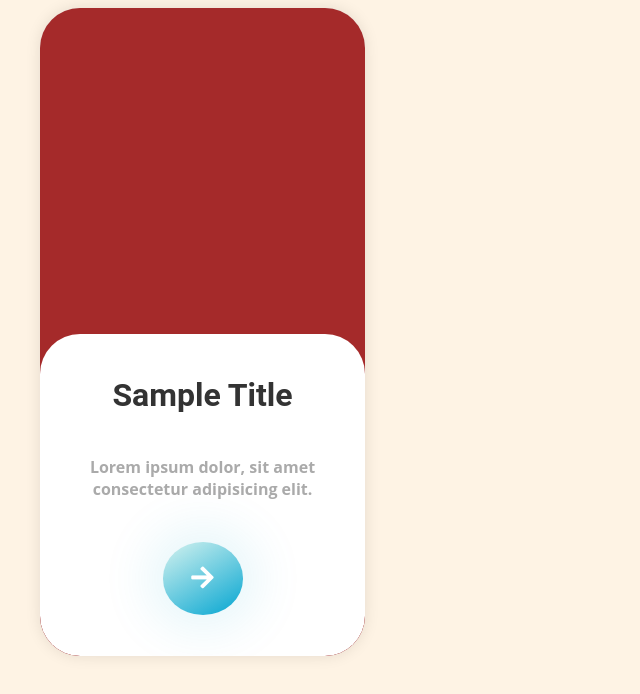
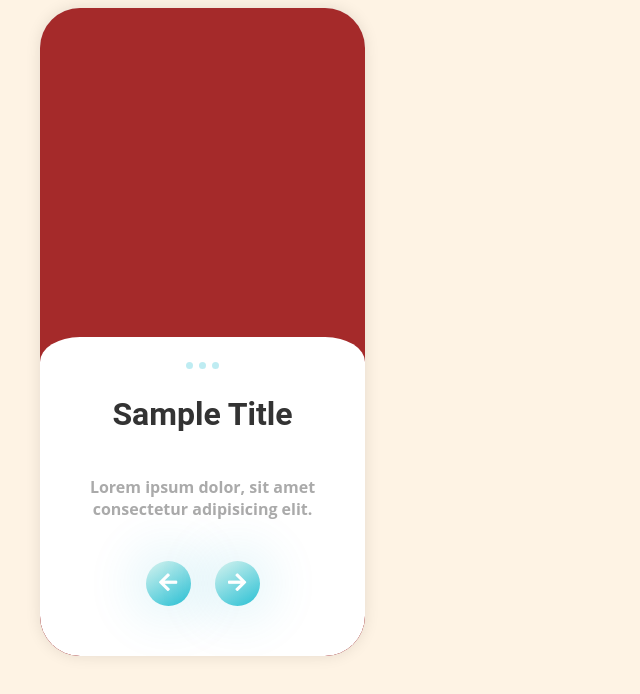
Before and after one commit to kaeuchoa/mobile-carousel-js, a plain HTML site: page task-manager/javascript/index.html in a window 1280 px wide. Shown: the whole page, without its empty margins (0-640 px from the left). Drawn offline with Linux system fonts and the light colour scheme.

Commit message:
styles for paging and some touches on carousel

```diff
--- /dev/null
+++ b/task-manager/javascript/css/paging.css
@@ -0,0 +1,21 @@
+.paging {
+    width: 100%;
+    display: flex;
+    place-content: center;
+}
+
+.paging__step {
+    width: 7px;
+    height: 7px;
+    border-radius: 50%;
+    background-color: var(--primary-color);
+    margin: 0 3px;
+    opacity: .3;
+    transition: width .3s ease-out;
+}
+
+.paging__step--active {
+    width: 30px;
+    opacity: 1;
+    border-radius: 5px;
+}
--- a/task-manager/javascript/css/style.css
+++ b/task-manager/javascript/css/style.css
@@ -1,8 +1,6 @@
 :root {
     --main-bg: #fef3e4;
     --primary-color: rgb(41, 192, 212);
-
-    --glow-effect: 0 0 50px 15px rgba(3, 165, 209, .1);
 }
 
 @import url('https://fonts.googleapis.com/css2?family=Open+Sans&family=Roboto&display=swap');
--- a/task-manager/javascript/css/tutorial-carousel.css
+++ b/task-manager/javascript/css/tutorial-carousel.css
@@ -1,8 +1,6 @@
 .carousel {
     width: 100%;
     height: 100%;
-    display: flex;
-    flex-direction: column;
     color: #333;
     position: relative;
 }
@@ -14,13 +12,19 @@
     width: 100%;
     background: brown;
 }
-
+.carousel__slider {
+    display: flex;
+    flex-direction: column;
+    align-items: center;
+}
 .carousel__content {
     max-height: 45%;
     flex-grow: 1;
     background-color: #fff;
     border-radius: 40px;
-    padding: 15px;
+    border-top-right-radius: 40px 25px;
+    border-top-left-radius: 40px 25px;
+    padding: 25px 15px;
     display: flex;
     flex-direction: column;
     align-items: center;
@@ -49,12 +53,12 @@
 
     border: none;
     border-radius: 50%;
-    width: 80px;
-    height:860px;
-    background-image: linear-gradient(149deg, rgb(214,243,239),rgb(3, 165, 209));
+    width: 45px;
+    height: 45px;
+    background-image: linear-gradient(149deg, rgb(214,243,239),var(--primary-color));
     box-shadow: var(--glow-effect);
-    margin: 26px 0;
-    font-size: 1.6rem;
+    margin: 25px 10px;
+    font-size: 1.3rem;
     cursor: pointer;
 }
 
@@ -62,3 +66,9 @@
     background-color: var(--primary-color);
     color: #fff;
 }
+
+.carousel__btn--unique {
+    width: 75px;
+    height: 75px;
+    font-size: 1.6rem;
+}
--- a/task-manager/javascript/index.html
+++ b/task-manager/javascript/index.html
@@ -8,6 +8,7 @@
     <link rel="stylesheet" href="https://cdnjs.cloudflare.com/ajax/libs/font-awesome/5.15.2/css/all.min.css" integrity="sha512-HK5fgLBL+xu6dm/Ii3z4xhlSUyZgTT9tuc/hSrtw6uzJOvgRr2a9jyxxT1ely+B+xFAmJKVSTbpM/CuL7qxO8w==" crossorigin="anonymous" />
     <link rel="stylesheet" href="css/style.css">
     <link rel="stylesheet" href="css/tutorial-carousel.css">
+    <link rel="stylesheet" href="css/paging.css">
     <!-- https://dribbble.com/shots/15165643-Task-manager-Mobile-App -->
 </head>
 <body class="body-bg">
@@ -24,10 +25,19 @@
         <section class="carousel">
             <div class="carousel__img"></div>
             <div class="carousel__content">
-                <div class="carousel__paging"></div>
-                <h1 class="carousel__title">Sample Title</h1>
-                <p class="carousel__text"> Lorem ipsum dolor, sit amet consectetur adipisicing elit.</p>
-                <button class="carousel__btn carousel__btn--primary carousel__btn--right"><i class="fas fa-arrow-right"></i></button>
+                <div class="paging">
+                    <span class="paging__step"></span>
+                    <span class="paging__step"></span>
+                    <span class="paging__step"></span>
+                </div>
+                <div class="carousel__slider">
+                    <h1 class="carousel__title">Sample Title</h1>
+                    <p class="carousel__text"> Lorem ipsum dolor, sit amet consectetur adipisicing elit.</p>
+                    <div class="carousel__action-bar">
+                        <button class="carousel__btn carousel__btn--primary"><i class="fas fa-arrow-left"></i></button>
+                        <button class="carousel__btn carousel__btn--primary"><i class="fas fa-arrow-right"></i></button>
+                    </div>
+                </div>
             </div>
         </section>
     </template>
```
